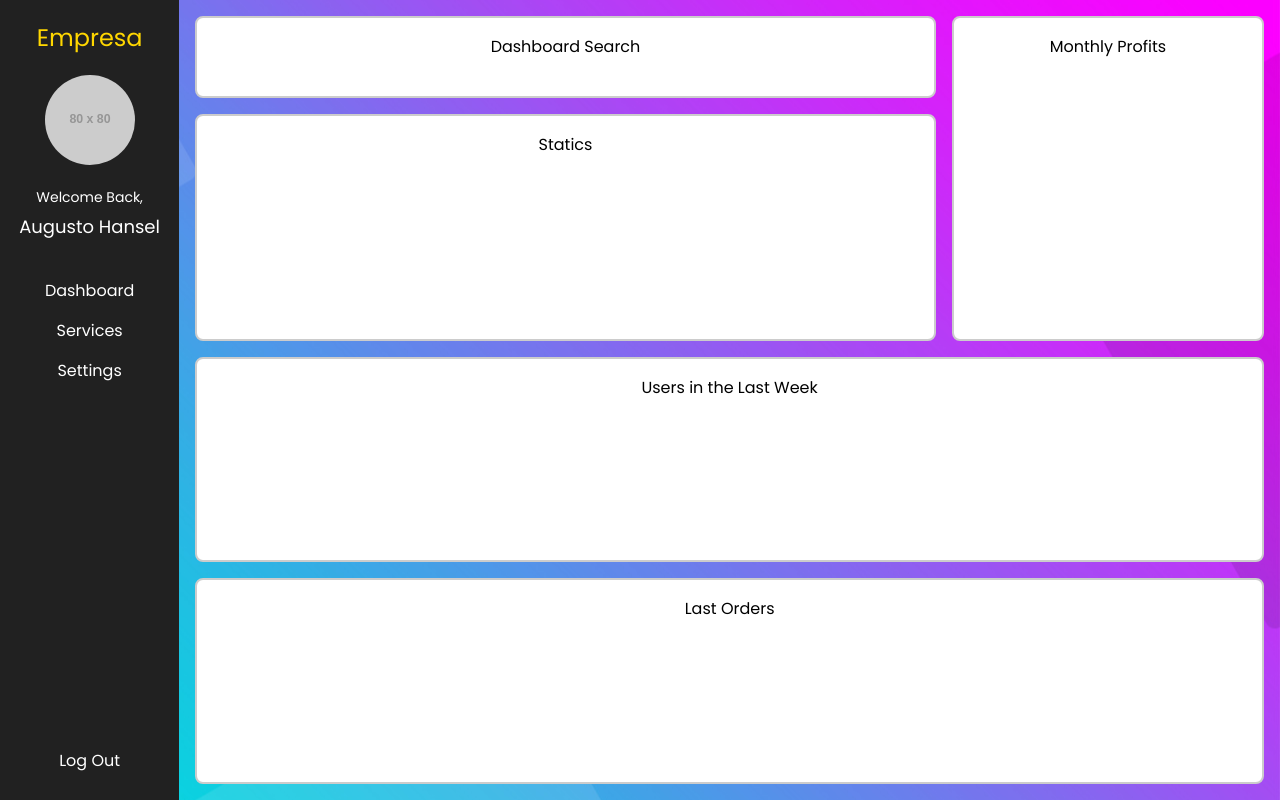
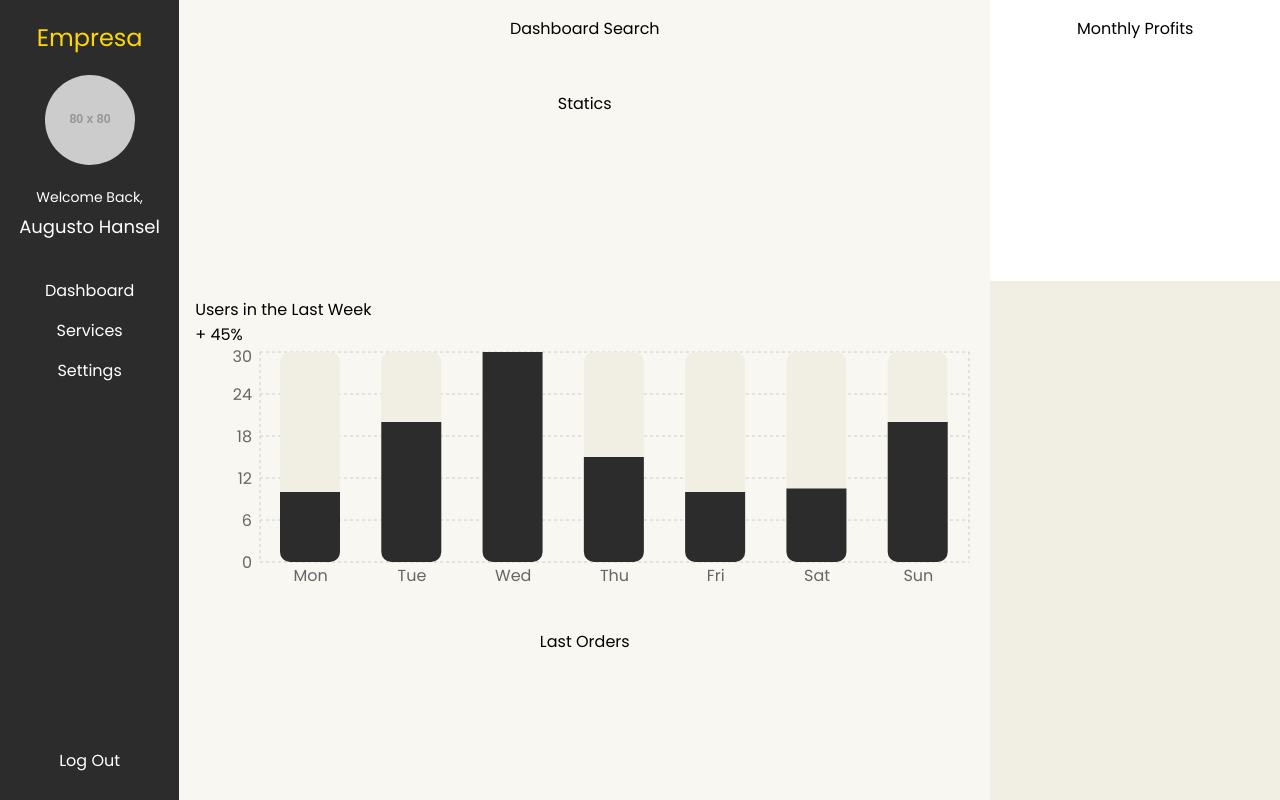
Before and after one commit to AugustoHSS/finance-vision, a React (Create React App) app: page /DashBoard in a window 1280 px wide. Built offline with nearby package versions, Linux system fonts and the light colour scheme; no server answers; sample sign-in values are in the browser's storage.

Commit message:
feat: create design for the bar chart for dashboard with recharts

```diff
--- a/package.json
+++ b/package.json
@@ -13,6 +13,7 @@
     "react-dom": "^18.3.1",
     "react-router-dom": "^6.25.1",
     "react-scripts": "5.0.1",
+    "recharts": "^2.15.0",
     "styled-components": "^6.1.12"
   },
   "scripts": {
--- /dev/null
+++ b/src/components/BarChart.jsx
@@ -0,0 +1,62 @@
+import React from "react";
+import { BarChart, Bar, XAxis, YAxis, Tooltip, ResponsiveContainer,CartesianGrid } from "recharts";
+
+const data = [
+  { day: "Mon", value: 10 },
+  { day: "Tue", value: 20 },
+  { day: "Wed", value: 30 },
+  { day: "Thu", value: 15 },
+  { day: "Fri", value: 10},
+  { day: "Sat", value: 10.5 },
+  { day: "Sun", value: 20 },
+];
+
+const CustomTooltip = ({ active, payload }) => {
+  if (active && payload && payload.length) {
+    return (
+      <div
+        style={{
+          background: "#fff",
+          padding: "10px",
+          borderRadius: "5px",
+          boxShadow: "0 2px 5px rgba(0, 0, 0, 0.1)",
+          fontSize: "14px",
+          fontWeight: "bold",
+        }}
+      >
+        ${payload[0].value.toLocaleString()}
+      </div>
+    );
+  }
+  return null;
+};
+
+const UserChart = () => (
+  <ResponsiveContainer width="100%" height={250}>
+    <BarChart data={data}>
+    <CartesianGrid strokeDasharray="3 3" />
+      <XAxis
+        dataKey="day"
+        axisLine={false}
+        tickLine={false}
+      />
+      <YAxis
+        axisLine={false}
+        tickLine={false}
+        tickCount={6}
+      />
+
+      <Tooltip content={<CustomTooltip />} cursor={{ fill: "rgba(200, 200, 200, 0.0)" }} />
+
+      <Bar
+        dataKey="value"
+        fill="#2c2c2c"
+        barSize={60}
+        radius={[0, 0, 10, 10]}
+        background={{ fill: "#f1eee4", radius: 10 }}
+      />
+    </BarChart>
+  </ResponsiveContainer>
+);
+
+export default UserChart;
--- a/src/components/Sidebar/Sidebar.styled.js
+++ b/src/components/Sidebar/Sidebar.styled.js
@@ -53,7 +53,7 @@ export const NavText = styled.span`
 export const StyledSidebar = styled.div`
   min-width: 14vw;
   height: 100vh;
-  background-color: #212121;
+  background-color: #2c2c2c;
   color: white;
   display: flex;
   flex-direction: column;
--- a/src/pages/DashBoard/dashBoard.styled.js
+++ b/src/pages/DashBoard/dashBoard.styled.js
@@ -3,59 +3,54 @@ import styled from "styled-components";
 export const Container = styled.div`
   display: grid;
   grid-template-areas:
-    "search profits profits"
-    "statics profits profits"
-    "users users users"
-    "orders orders orders";
-  grid-template-columns: 5fr 1fr 1fr;
+    "search search profits"
+    "statics statics profits"
+    "users users top"
+    "orders orders top";
+  grid-template-columns: 1.8fr 1fr 1fr;
   grid-template-rows: 0.4fr 1.1fr 1fr 1fr;
-  gap: 16px;
-  padding: 16px;
   height: 100vh;
   width: 100vw;
 `;
 
 export const DashboardSearch = styled.div`
   grid-area: search;
-  border: 2px solid #ccc;
-  border-radius: 8px;
-  background-color: #fff;
+  background-color: #f8f7f1;
   padding: 16px;
   text-align: center;
 `;
 
 export const Statics = styled.div`
   grid-area: statics;
-  border: 2px solid #ccc;
-  border-radius: 8px;
-  background-color: #fff;
+  background-color: #f8f7f1;
   padding: 16px;
   text-align: center;
 `;
 
 export const MonthlyProfits = styled.div`
   grid-area: profits;
-  border: 2px solid #ccc;
-  border-radius: 8px;
-  background-color: #fff;
+  background-color: #ffffff;
   padding: 16px;
   text-align: center;
 `;
 
 export const UsersInLastWeek = styled.div`
   grid-area: users;
-  border: 2px solid #ccc;
-  border-radius: 8px;
-  background-color: #fff;
+  background-color: #f8f7f1;
+  padding: 16px;
+  text-align: left;
+`;
+
+export const Top = styled.div`
+  grid-area: top;
+  background-color: #f1eee4;
   padding: 16px;
   text-align: center;
 `;
 
 export const LastOrders = styled.div`
   grid-area: orders;
-  border: 2px solid #ccc;
-  border-radius: 8px;
-  background-color: #fff;
+  background-color: #f8f7f1;
   padding: 16px;
   text-align: center;
 `;
--- a/src/pages/DashBoard/index.jsx
+++ b/src/pages/DashBoard/index.jsx
@@ -7,7 +7,9 @@ import {
   MonthlyProfits,
   UsersInLastWeek,
   LastOrders,
+  Top
 } from "./dashBoard.styled";
+import UserChart from "../../components/BarChart"
 
 export default function Dashboard() {
   const navigate = useNavigate();
@@ -22,9 +24,16 @@ export default function Dashboard() {
   return (
     <Container>
       <DashboardSearch>Dashboard Search</DashboardSearch>
-      <Statics>Statics</Statics>
+      <Statics>Statics
+
+      </Statics>
       <MonthlyProfits>Monthly Profits</MonthlyProfits>
-      <UsersInLastWeek>Users in the Last Week</UsersInLastWeek>
+      <UsersInLastWeek>
+        <p>Users in the Last Week</p>
+        <p>+ 45%</p>
+        <UserChart/ >
+      </UsersInLastWeek>
+      <Top></Top>
       <LastOrders>Last Orders</LastOrders>
     </Container>
   );
--- a/src/pages/Login/index.jsx
+++ b/src/pages/Login/index.jsx
@@ -24,7 +24,7 @@ export default function Login() {
       } else {
         sessionStorage.setItem('authToken', userData.token);
       }
-      navigate('/');
+      navigate('/dashboard');
     } catch (error) {
       alert(error?.message || 'error');
     }
```
Also changed, not shown: 1 other file (tests, documents, lock files or other folders).
